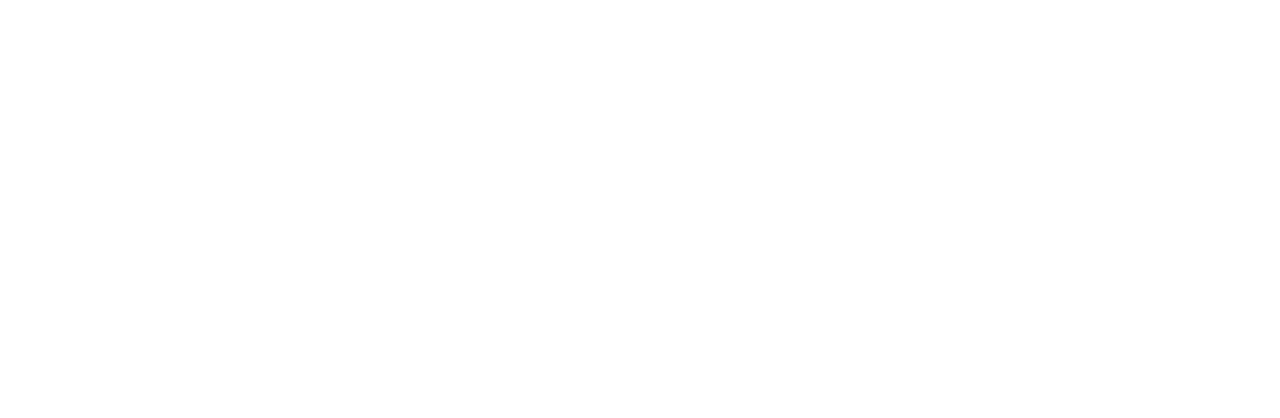
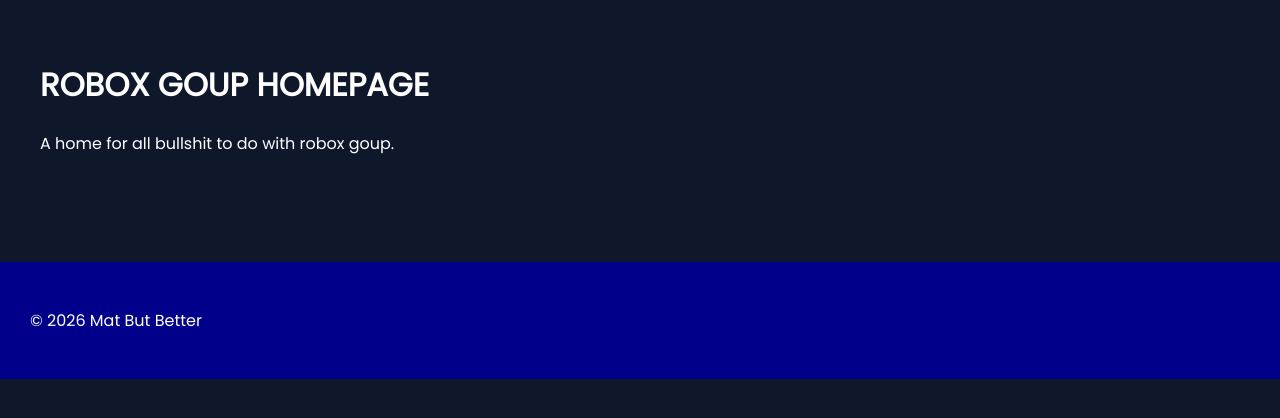
Before and after one commit to MatButBETTER/Main, a plain HTML site: page RoboxGoupHome.html in a window 1280 px wide. Drawn offline with Linux system fonts and the light colour scheme.

Commit message:
Refactor RoboxGoupHome.html with improved structure
Updated HTML structure and styles for Robox Goup Home page.

```diff
--- a/RoboxGoupHome.html
+++ b/RoboxGoupHome.html
@@ -1,7 +1,50 @@
-<!doctype html>
+<!DOCTYPE html>
+
+<html lang="en">
 <head>
+    <link rel="icon" type="image/png" href="mbb.png">
+    <meta charset="UTF-8">
+    <meta name="viewport" content="width=device-width, initial-scale=1.0">
+
+<title>Robox Goup Home</title>
+
+<link rel="preconnect" href="https://fonts.googleapis.com">
+<link rel="preconnect" href="https://fonts.gstatic.com" crossorigin>
+
+<link href="https://fonts.googleapis.com/css2?family=Poppins&display=swap" rel="stylesheet">
+
+<style>
+    body {
+        margin: 0;
+        font-family: "Poppins", sans-serif;
+        background: #0f172a;
+        color: white;
+    }
+
+    header {
+        padding: 40px;
+    }
+
+    footer {
+        background: darkblue;
+        color: white;
+
+        margin-top: 50px;
+        padding: 30px;
+    }
+</style>
 
 </head>
+
 <body>
+  <header>
+    <h1>ROBOX GOUP HOMEPAGE</h1>
+    <p>A home for all bullshit to do with robox goup.</p>
+  </header>
+
+  <footer>
+    <p>&copy; 2026 Mat But Better</p>
+  </footer>
 
 </body>
+</html>
```
